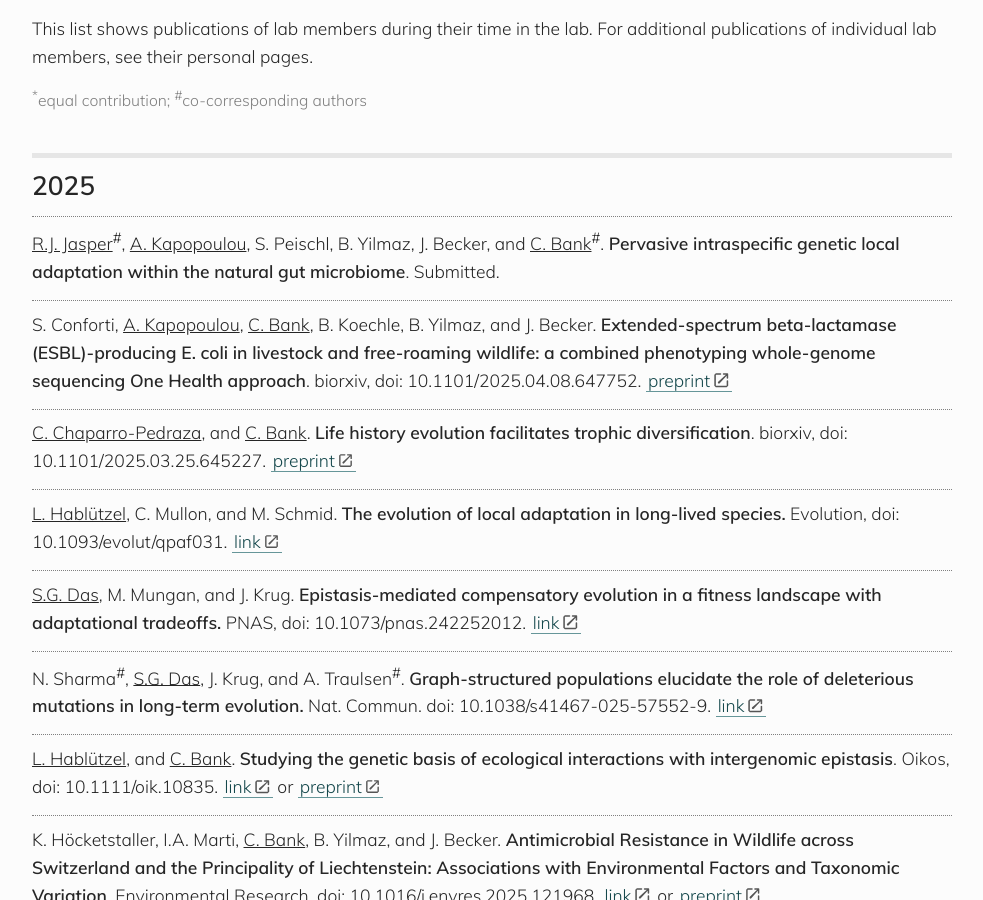
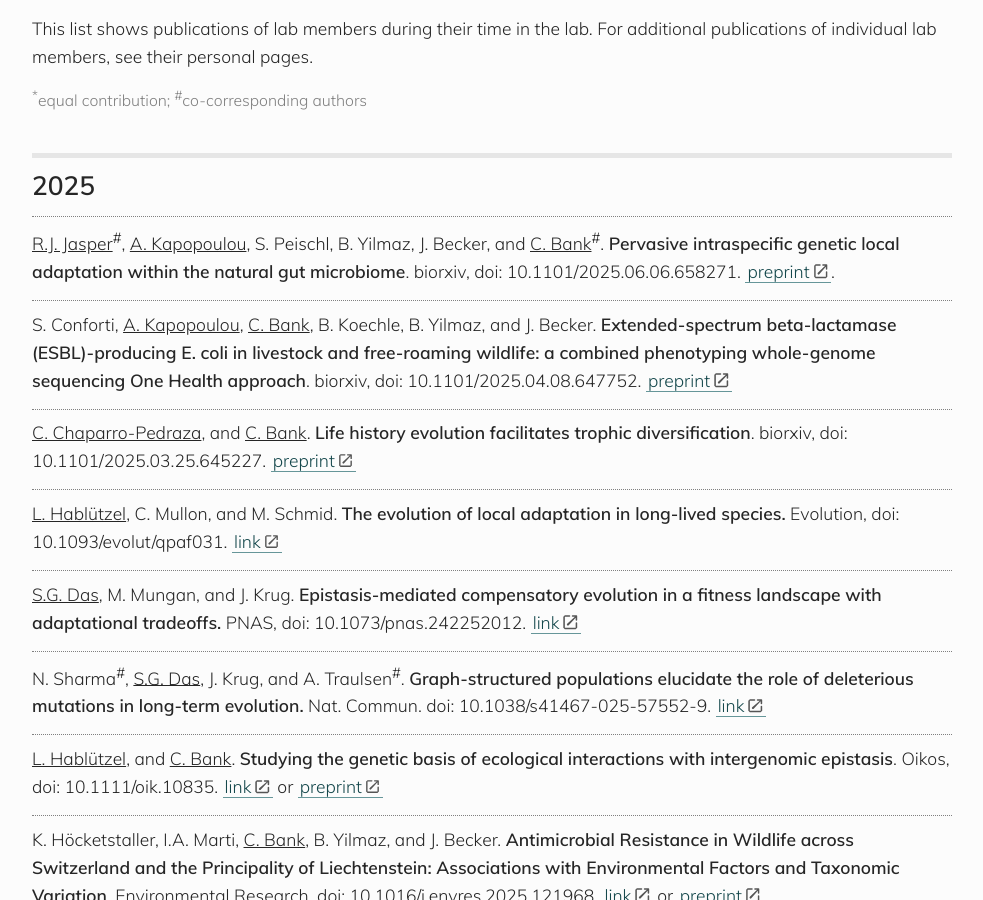
Before and after one commit to banklab/banklab.github.io, a Jekyll site: the page built from publications.md, in a window 1280 px wide and 900 px high, scrolled down 450 px. Shown: the whole window, without its empty margins (148-1131 px from the left). Built offline with Jekyll 4.4.1, drawn with Linux system fonts in a browser that asks for light colours; some web fonts are replaced.

Commit message:
Update publications.md
DOI added

```diff
--- a/publications.md
+++ b/publications.md
@@ -21,7 +21,7 @@
 
 ## 2025
 
-<u>R.J. Jasper</u><sup>#</sup>, <u>A. Kapopoulou</u>, S. Peischl, B. Yilmaz, J. Becker, and <u>C. Bank</u><sup>#</sup>. **Pervasive intraspecific genetic local adaptation within the natural gut microbiome**. Submitted.
+<u>R.J. Jasper</u><sup>#</sup>, <u>A. Kapopoulou</u>, S. Peischl, B. Yilmaz, J. Becker, and <u>C. Bank</u><sup>#</sup>. **Pervasive intraspecific genetic local adaptation within the natural gut microbiome**. biorxiv, doi: 10.1101/2025.06.06.658271. [preprint](https://www.biorxiv.org/cgi/content/short/2025.06.06.658271v1).
 
 S. Conforti, <u>A. Kapopoulou</u>, <u>C. Bank</u>, B. Koechle, B. Yilmaz, and J. Becker. **Extended-spectrum beta-lactamase (ESBL)-producing E. coli in livestock and free-roaming wildlife: a combined phenotyping whole-genome sequencing One Health approach**. biorxiv, doi: 10.1101/2025.04.08.647752. [preprint](https://www.biorxiv.org/content/10.1101/2025.04.08.647752v1)
 
```
